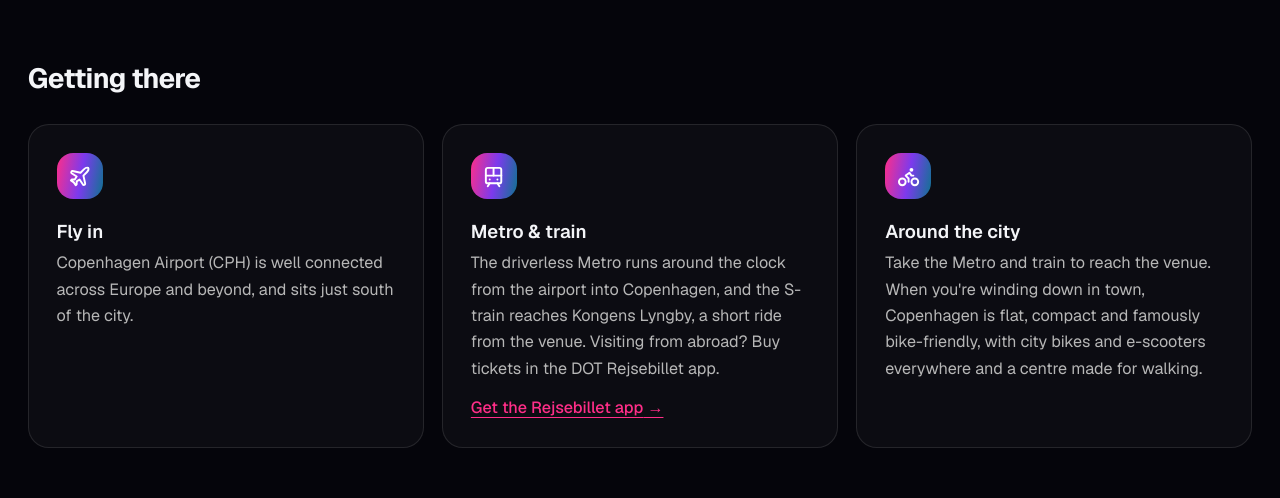
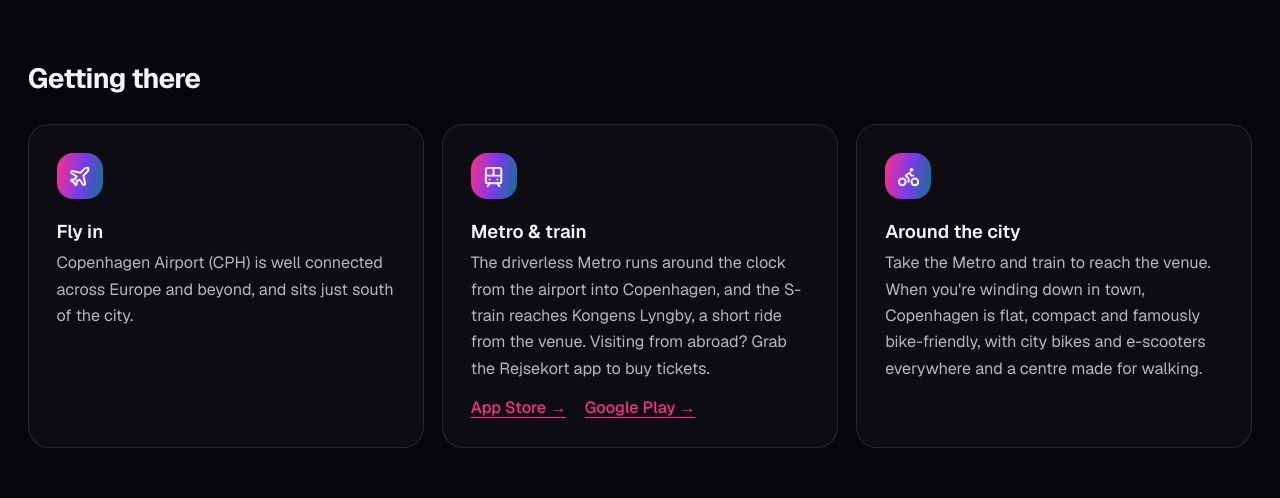
Before and after one commit to Microsoft-EMS-Community/msems-landing, a Next.js app: page /venue in a window 1280 px wide. Shown: the part 980-1478 px from the top of the page. Built offline with nearby package versions, Linux system fonts and the light colour scheme; no server answers; the database is empty.

Commit message:
content(venue): Rejsekort app with App Store + Google Play links
Update the 'Metro & train' tip to the Rejsekort app and link both stores
(iOS + Android) instead of the single old Rejsebillet App Store link.

```diff
--- a/src/app/venue/page.tsx
+++ b/src/app/venue/page.tsx
@@ -16,7 +16,7 @@ interface TravelTip {
   icon: typeof Plane;
   title: string;
   body: string;
-  link?: { href: string; label: string };
+  links?: ReadonlyArray<{ href: string; label: string }>;
 }
 
 const TRAVEL: readonly TravelTip[] = [
@@ -28,11 +28,17 @@ const TRAVEL: readonly TravelTip[] = [
   {
     icon: Train,
     title: "Metro & train",
-    body: "The driverless Metro runs around the clock from the airport into Copenhagen, and the S-train reaches Kongens Lyngby, a short ride from the venue. Visiting from abroad? Buy tickets in the DOT Rejsebillet app.",
-    link: {
-      href: "https://apps.apple.com/dk/app/rejsebillet/id1664432486",
-      label: "Get the Rejsebillet app",
+    body: "The driverless Metro runs around the clock from the airport into Copenhagen, and the S-train reaches Kongens Lyngby, a short ride from the venue. Visiting from abroad? Grab the Rejsekort app to buy tickets.",
+    links: [
+      {
+        href: "https://apps.apple.com/dk/app/rejsekort/id6469603787",
+        label: "App Store",
       },
+      {
+        href: "https://play.google.com/store/apps/details?id=dk.rejsekort.digitalrejsekort",
+        label: "Google Play",
+      },
+    ],
   },
   {
     icon: Bike,
@@ -94,7 +100,7 @@ export default function VenuePage() {
             Getting there
           </h2>
           <div className="mt-6 grid gap-4 sm:grid-cols-3">
-            {TRAVEL.map(({ icon: Icon, title, body, link }) => (
+            {TRAVEL.map(({ icon: Icon, title, body, links }) => (
               <div
                 key={title}
                 className="flex flex-col rounded-2xl border border-white/10 bg-white/[0.03] p-6"
@@ -106,15 +112,20 @@ export default function VenuePage() {
                 <p className="mt-1 flex-1 text-sm leading-relaxed text-muted-foreground">
                   {body}
                 </p>
-                {link && (
+                {links && links.length > 0 && (
+                  <div className="mt-3 flex flex-wrap gap-x-4 gap-y-1">
+                    {links.map((l) => (
                       <a
-                    href={link.href}
+                        key={l.href}
+                        href={l.href}
                         target="_blank"
                         rel="noopener noreferrer"
-                    className="mt-3 inline-block text-sm font-medium text-brand-pink underline underline-offset-4 transition-colors hover:text-brand-purple"
+                        className="inline-block text-sm font-medium text-brand-pink underline underline-offset-4 transition-colors hover:text-brand-purple"
                       >
-                    {link.label} →
+                        {l.label} →
                       </a>
+                    ))}
+                  </div>
                 )}
               </div>
             ))}
```
Lines whose indentation alone changed are shown as unchanged.
